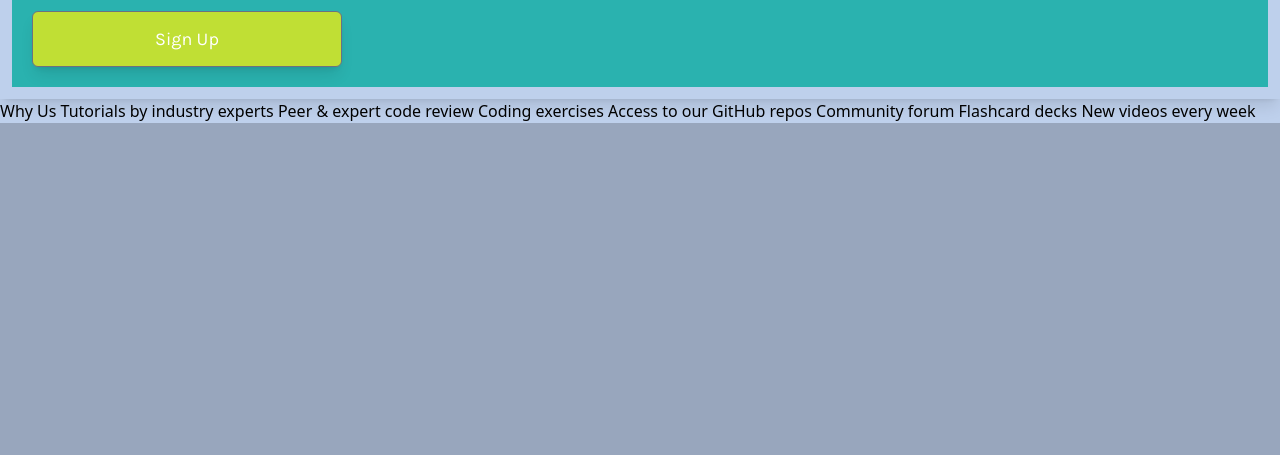
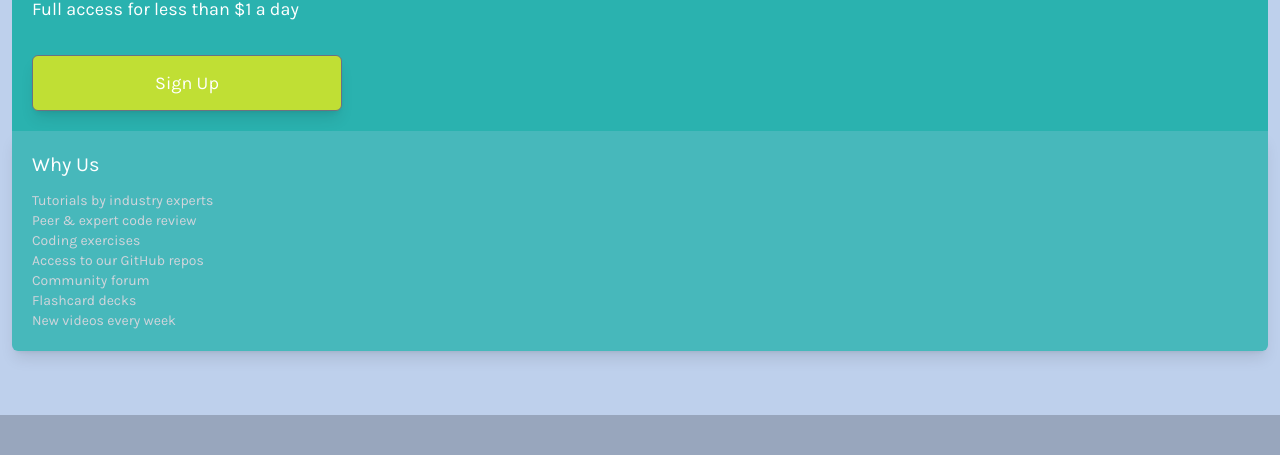
Before and after one commit to Abaljerind/single-price-grid-component, a website: page index.html in a window 1280 px wide. Shown: the part 345-800 px from the top of the page. Drawn offline with Linux system fonts and the light colour scheme.

Commit message:
whyUs style done & fix padding main

```diff
--- a/index.html
+++ b/index.html
@@ -26,7 +26,7 @@
     <title>Frontend Mentor | Single Price Grid Component</title>
   </head>
   <body class="bg-grayishBlue backdrop-brightness-125">
-    <main class="shadow-lg font-karla px-3 pb-3 pt-5">
+    <main class="font-karla px-3 pt-16 pb-16 my-auto">
       <!-- main article -->
       <article class="main bg-white rounded-t-md p-5">
         <p class="text-cyans text-2xl font-bold">Join our community</p>
@@ -60,11 +60,20 @@
       </aside>
 
       <!-- article why us -->
-      <article class="whyUs"></article>
+      <article
+        class="whyUs text-white p-5 rounded-b-md bg-cyans bg-opacity-80 shadow-lg"
+      >
+        <p class="text-xl mb-3">Why Us</p>
+        <ul class="list-none text-sm cursor-pointer text-gray-300">
+          <li>Tutorials by industry experts</li>
+          <li>Peer &amp; expert code review</li>
+          <li>Coding exercises</li>
+          <li>Access to our GitHub repos</li>
+          <li>Community forum</li>
+          <li>Flashcard decks</li>
+          <li>New videos every week</li>
+        </ul>
+      </article>
     </main>
-
-    Why Us Tutorials by industry experts Peer &amp; expert code review Coding
-    exercises Access to our GitHub repos Community forum Flashcard decks New
-    videos every week
   </body>
 </html>
```
Also changed, not shown: css/output.css.
